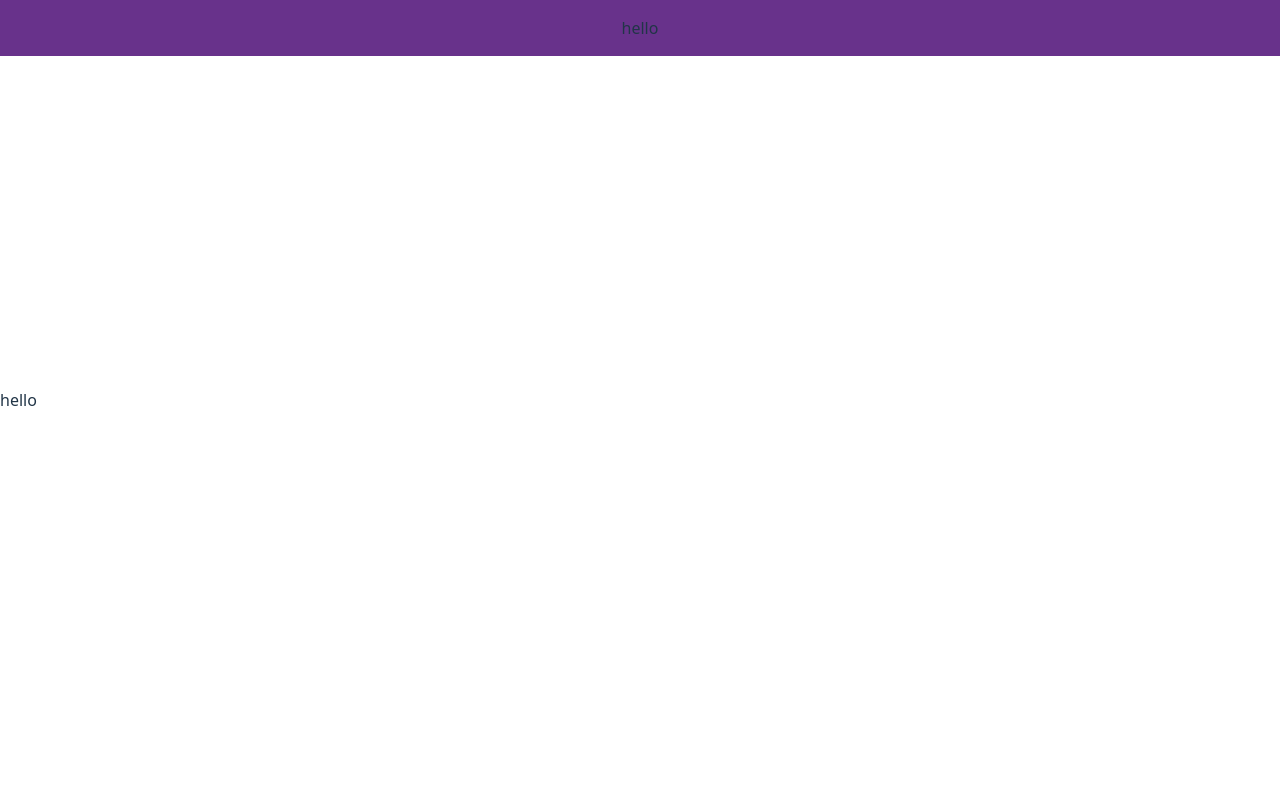
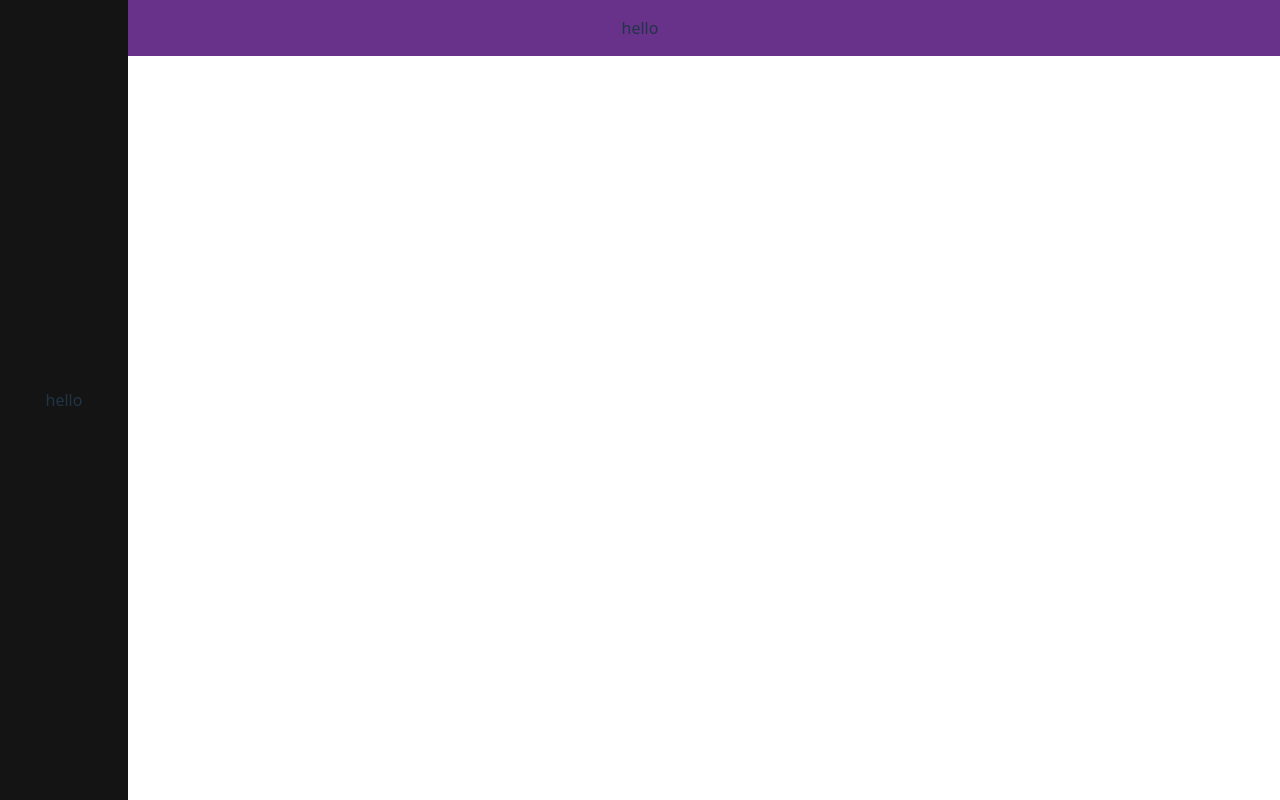
Before and after one commit to julianof03/Portifolio-blog, a React (Vite) app: page / in a window 1280 px wide. Built offline with nearby package versions, Linux system fonts and the light colour scheme.

Commit message:
feat(leftHolder): estrutura basica para leftHolder

```diff
--- a/src/App.jsx
+++ b/src/App.jsx
@@ -1,11 +1,13 @@
 import React from 'react'
 import './index.css';
 import TopHolder from './components/topHolderFamily/topHolder.jsx';
+import LeftHolder from './components/leftHolderFamily/LeftHolder.jsx';
 
 function App() {
   return (
     <div>
       <TopHolder></TopHolder>
+      <LeftHolder></LeftHolder>
         <p>hello</p>
     </div>
   )
--- /dev/null
+++ b/src/components/leftHolderFamily/leftHolder.css
@@ -0,0 +1,12 @@
+.LeftHolder{
+    position: absolute;
+    left: 0px;
+    top: 0px;
+    background-color: rgb(20, 20, 20);
+    width: 10%;
+    height: 100%;
+    display: flex;
+    flex-direction: row;
+    align-items: center;
+    justify-content: center;
+}
--- /dev/null
+++ b/src/components/leftHolderFamily/leftHolder.jsx
@@ -0,0 +1,14 @@
+import './leftHolder.css';
+import React from 'react'
+function LeftHolder() {
+  console.log('App está renderizando')
+
+
+  return (
+    <div className='LeftHolder'>
+        <p>hello</p>
+    </div>
+  )
+}
+
+export default LeftHolder
```
